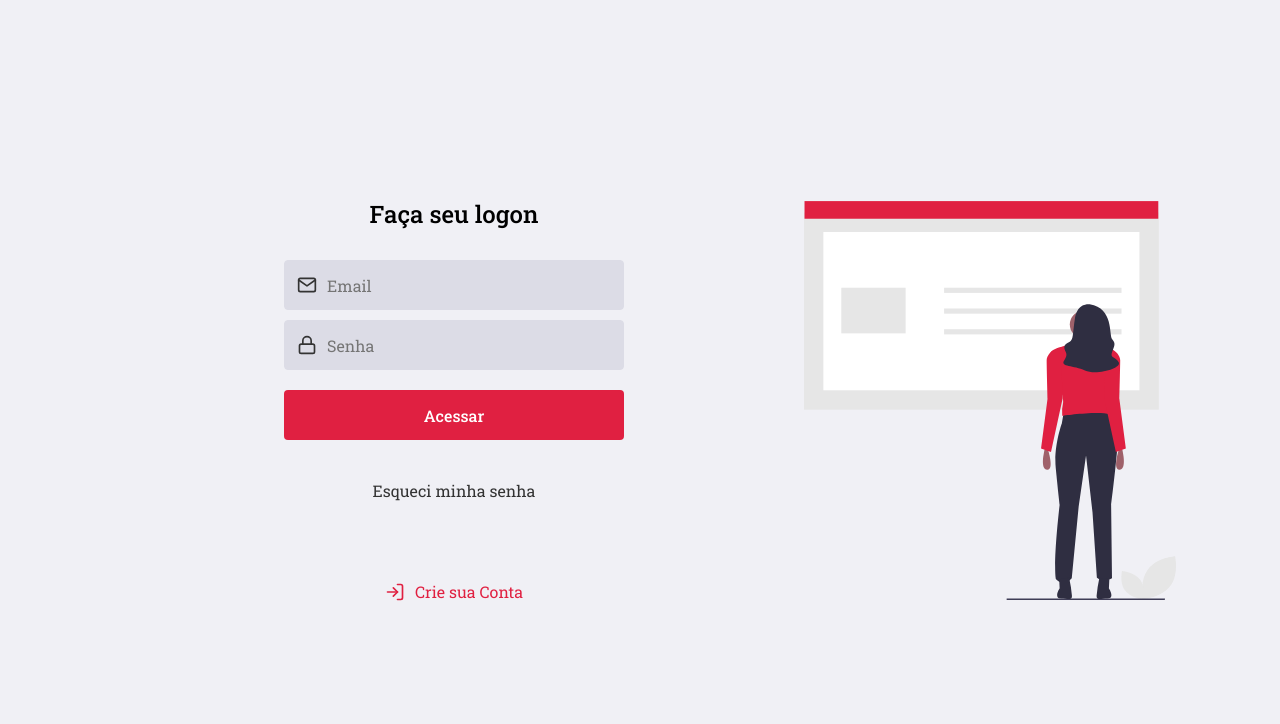
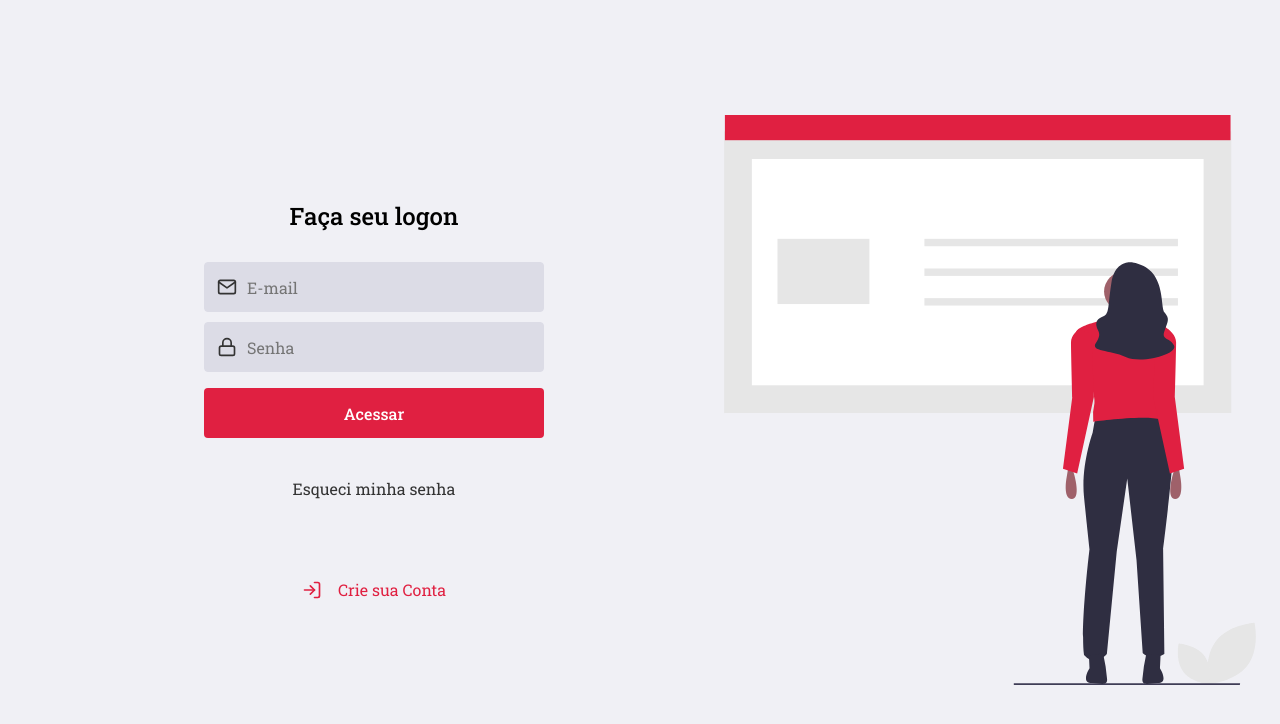
Before and after one commit to danilobandeira29/frontend-myApp, a React (Create React App) app: page / in a window 1280 px wide. Shown: the top 724 px of the page. Built offline with nearby package versions, Linux system fonts and the light colour scheme.

Commit message:
Input component created

```diff
--- /dev/null
+++ b/src/components/Input/index.tsx
@@ -0,0 +1,21 @@
+import React, { InputHTMLAttributes } from 'react';
+import { IconBaseProps } from 'react-icons/lib';
+
+import './styles.css';
+
+interface InputProps extends InputHTMLAttributes<HTMLInputElement> {
+  icon: React.ComponentType<IconBaseProps>;
+  placeholder: string;
+  type?: string;
+}
+
+const Input: React.FC<InputProps> = ({ icon: Icon, placeholder, type }) => {
+  return (
+    <div className="container">
+      <Icon size={20} color="#333" />
+      <input placeholder={placeholder} type={type} />
+    </div>
+  );
+};
+
+export default Input;
--- /dev/null
+++ b/src/components/Input/styles.css
@@ -0,0 +1,26 @@
+.container {
+  width: 100%;
+  height: 50px;
+  padding: 0px 12px;
+  background-color: #dcdce6;
+  border: 1px solid #dcdce6;
+  border-radius: 4px;
+
+  display: flex;
+  align-items: center;
+}
+
+.container svg {
+  margin-right: 10px;
+}
+
+.container input {
+  flex: 1;
+  background-color:#dcdce6;
+  color: #333;
+  border: none;
+}
+
+.container + .container{
+  margin-top: 10px;
+}
--- a/src/pages/SignIn/index.tsx
+++ b/src/pages/SignIn/index.tsx
@@ -2,6 +2,7 @@ import React from 'react';
 
 import './styles.css';
 import { FiMail, FiLock, FiLogIn } from 'react-icons/fi';
+import Input from '../../components/Input';
 
 const SignIn: React.FC = () => {
   return (
@@ -9,14 +10,9 @@ const SignIn: React.FC = () => {
       <section className="sign-form">
         <form>
           <h1>Faça seu logon</h1>
-          <div className="form-input">
-            <FiMail size={20} color="#333" />
-            <input placeholder="Email" />
-          </div>
-          <div className="form-input">
-            <FiLock size={20} color="#333" />
-            <input type="password" placeholder="Senha" />
-          </div>
+
+          <Input icon={FiMail} placeholder="E-mail" />
+          <Input type="password" icon={FiLock} placeholder="Senha" />
           <button type="submit">Acessar</button>
 
           <a href="/forgot">Esqueci minha senha</a>
--- a/src/pages/SignIn/styles.css
+++ b/src/pages/SignIn/styles.css
@@ -1,12 +1,11 @@
 .sign-container {
   width: 100%;
-  max-width: 1120px;
   height: 100vh;
   margin: 0 auto;
 
   display: flex;
   align-items: stretch;
-  padding: 0 24px;
+  padding: 20px 24px;
 }
 
 .sign-container .sign-form {
@@ -31,32 +30,6 @@
   margin-bottom: 30px;
 }
 
-.sign-container .sign-form form .form-input {
-  width: 100%;
-  height: 50px;
-  padding: 0px 12px;
-  background-color: #dcdce6;
-  border: 1px solid #dcdce6;
-  border-radius: 4px;
-
-  display: flex;
-  align-items: center;
-}
-
-.sign-container .sign-form form .form-input svg {
-  margin-right: 10px;
-}
-
-.sign-container .sign-form form .form-input input {
-  flex: 1;
-  background-color:#dcdce6;
-  color: #333;
-  border: none;
-}
-
-.sign-container .sign-form form .form-input + .form-input{
-  margin-top: 10px;
-}
 
 .sign-container .sign-form form button {
   width: 100%;
@@ -67,7 +40,7 @@
   font-weight: 500;
   border: none;
   border-radius: 4px;
-  margin-top: 20px;
+  margin-top: 16px;
 
 }
 
@@ -96,7 +69,7 @@
 }
 
 .sign-container .sign-form form + a svg {
-  margin-right: 10px;
+  margin-right: 16px;
 }
 
 .background-img {
```
